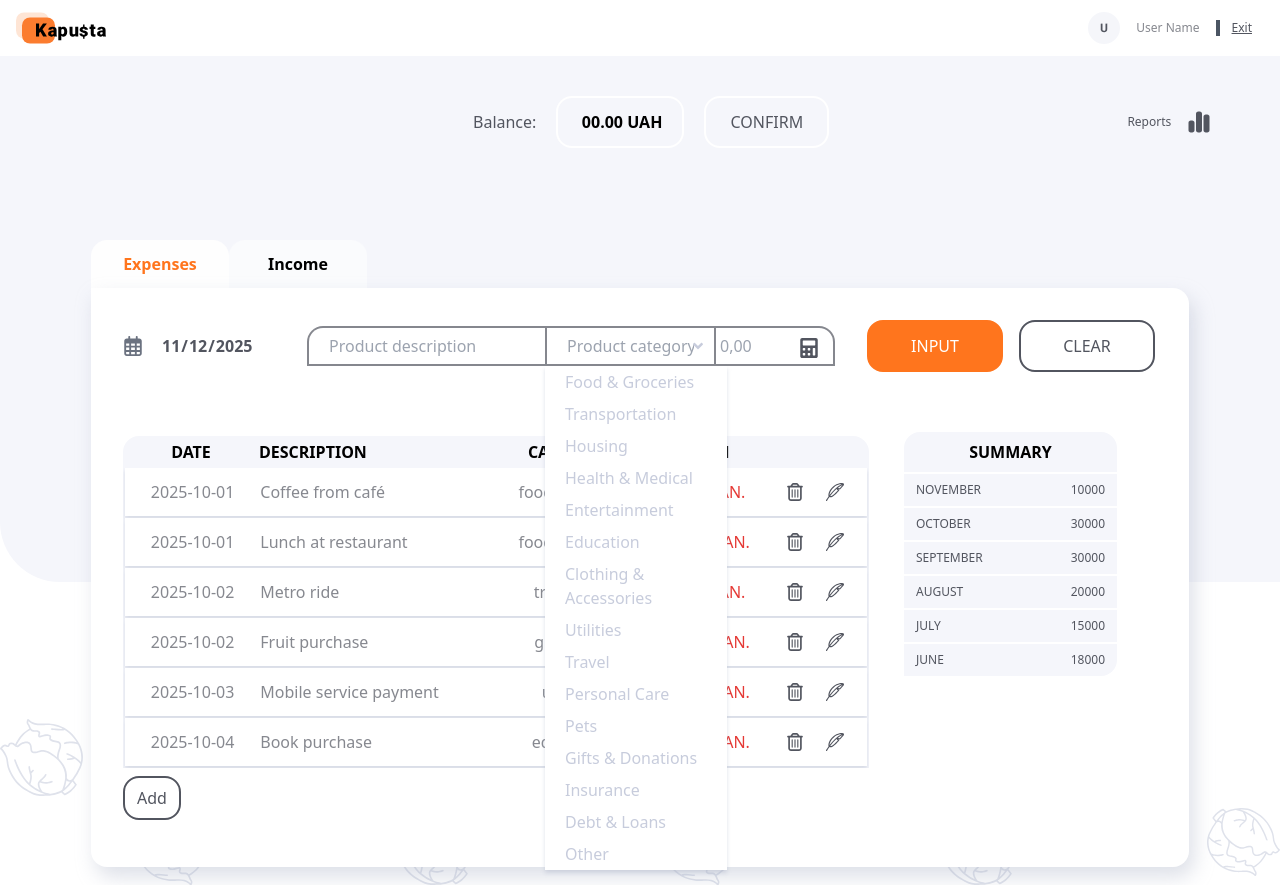
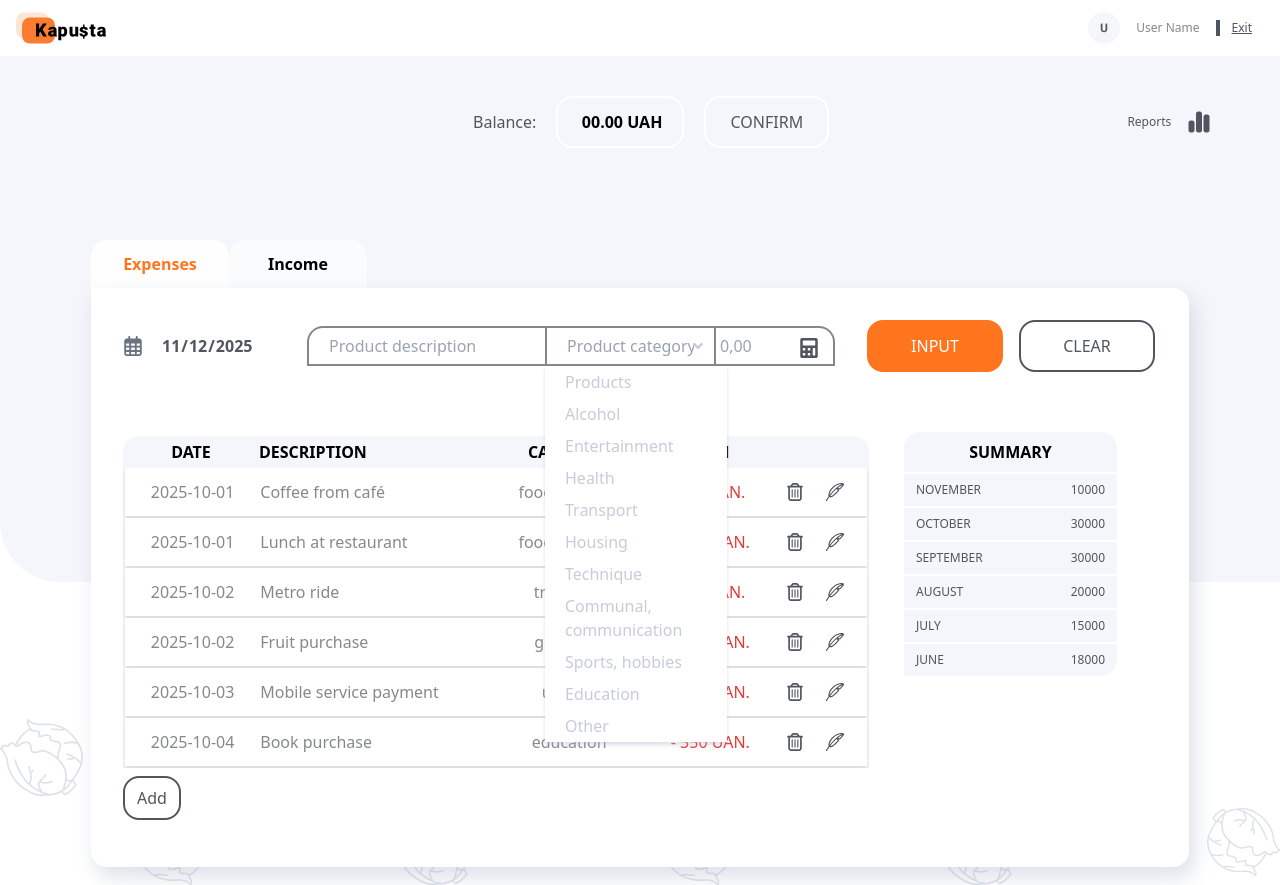
Before and after one commit to Vitaliy28031985/kapusta, a Next.js app: page /comment in a window 1280 px wide. Both pictures are taken after a click on the button 698 px from the left and 346 px from the top of the page. Built offline with nearby package versions, Linux system fonts and the light colour scheme.

Commit message:
corrected filter

```diff
--- a/src/app/components/comments/Expenses.tsx
+++ b/src/app/components/comments/Expenses.tsx
@@ -6,6 +6,7 @@ import { Data, defaultData } from "@/app/interfaces/filter";
 import ExpensesTablet from "./ExpensesTablet";
 import Months from "./Months";
 import { SummaryItem } from "@/app/interfaces/months";
+import { category } from "@/db/categoryExpenses";
 
 const summary: SummaryItem[] = [
     { id: 1, month: 'November', sum: 10000.00 },
@@ -27,7 +28,7 @@ const Expenses = () => {
 
     return (
         <div className="z-50 tab:w-[704px] desk:w-[1098px] tab:h-[616px] desk:h-[579px] tab:pt-6 desk:pt-8 tab:pb-[42px] desk:pb-[61px] tab:px-10 desk:px-8  bg-white relative tab:left-[32px]  desk:left-[91px] rounded-r-[16px] rounded-bl-[16px] shadow-shadow">
-            <Filter filterData={getFilterData} />
+            <Filter category={category} filterData={getFilterData} />
             <div className="desk:flex items-start gap-[75px]">
                 <ExpensesTablet />
                 <Months summary={summary} />
--- a/src/app/components/comments/ExpensesMobile.tsx
+++ b/src/app/components/comments/ExpensesMobile.tsx
@@ -5,6 +5,7 @@ import { FaArrowLeft } from 'react-icons/fa';
 import FilterMobile from './FilterMobile';
 import { Data, defaultData } from '@/app/interfaces/filter';
 import TabletExpensesMobile from './TabletExpensesMobile';
+import { category } from "@/db/categoryExpenses";
 
 interface Expenses {
     onToggle: () => void;
@@ -26,7 +27,7 @@ const ExpensesMobile = ({onToggle, toggle}: Expenses) => {
         <div>
             <button onClick={onToggle} className='text-text_op hover:text-bt_col ml-5 mt-4' type='button'>{!toggle ? (<div className='flex items-center gap-2'>Filter <FaArrowRight className="size-6"/></div>) : (<FaArrowLeft className="size-6" />) } </button>
 
-            {toggle && (<FilterMobile filterData={getFilterData} />)}
+            {toggle && (<FilterMobile category={category} filterData={getFilterData} />)}
             {!toggle && (<TabletExpensesMobile/>)}
 
         </div>
--- a/src/app/components/comments/Filter.tsx
+++ b/src/app/components/comments/Filter.tsx
@@ -4,12 +4,12 @@ import { useRef, useState } from "react";
 import { FaRegCalendarDays } from 'react-icons/fa6';
 import { FaAngleDown } from 'react-icons/fa';
 import { FaCalculator } from 'react-icons/fa';
-import categories from '../../../db/category.json';
+// import categories from '../../../db/category.json';
 import { Data, defaultData, FilterProps } from "@/app/interfaces/filter";
 
 
 
-const Filter = ({filterData}: FilterProps) => {
+const Filter = ({filterData, category}: FilterProps) => {
   const [data, setData] = useState<Data>(defaultData);
   const [showMenu, setShowMenu] = useState(false);
 
@@ -107,7 +107,7 @@ const submit = (e: React.FormEvent<HTMLFormElement>) => {
                       </button>
                     {showMenu && (
                     <div className="z-50 bg-white w-[182px]   absolute top-10 left-0 shadow-shadow_menu">
-                    {categories && categories.expenseCategories.map(({ name, id }) => (
+                    {category && category?.map(({ name, id }) => (
                    <div className="
                     px-5 py-1 text-menu_text font-normal text-sx hover:text-text_color hover:bg-bg_fon cursor-pointer
                     "
--- a/src/app/components/comments/FilterMobile.tsx
+++ b/src/app/components/comments/FilterMobile.tsx
@@ -2,9 +2,9 @@
 import { useRef, useState } from "react";
 import { FaAngleDown, FaCalculator, FaRegCalendarDays } from "react-icons/fa6";
 import { Data, defaultData, FilterProps } from "@/app/interfaces/filter";
-import categories from '../../../db/category.json';
 
-const FilterMobile = ({ filterData }: FilterProps) => {
+
+const FilterMobile = ({ filterData, category }: FilterProps) => {
     const [data, setData] = useState<Data>(defaultData);
 
     const [showMenu, setShowMenu] = useState(false);
@@ -102,7 +102,7 @@ const FilterMobile = ({ filterData }: FilterProps) => {
                 </button>
                 {showMenu && (
                 <div className="z-50 bg-white w-[280px]   absolute top-10 left-5 shadow-shadow_menu">
-                {categories && categories.expenseCategories.map(({ name, id }) => (
+                {category && category.map(({ name, id }) => (
                 <div className=" px-5 py-1 text-menu_text font-normal text-sx hover:text-text_color hover:bg-bg_fon cursor-poi  "
                   onClick={() => {
                     setData({ ...data, category: name });
--- a/src/app/components/comments/Income.tsx
+++ b/src/app/components/comments/Income.tsx
@@ -6,6 +6,7 @@ import Filter from "./Filter";
 import IncomesTablet from "./IncomeTablet";
 import { SummaryItem } from '@/app/interfaces/months';
 import Months from "./Months";
+import { category } from "@/db/categoryIncome";
 
 const summary: SummaryItem[] = [
     { id: 1, month: 'November', sum: 25500.00 },
@@ -27,7 +28,7 @@ const Income = () => {
     console.log(filterData)
     return (
         <div className="z-50 tab:w-[704px] desk:w-[1098px] tab:h-[616px] desk:h-[579px] tab:pt-6 desk:pt-8 tab:pb-[42px] desk:pb-[61px] tab:px-10 desk:px-8  bg-white relative tab:left-[32px]  desk:left-[91px] rounded-r-[16px] rounded-bl-[16px] shadow-shadow">
-            <Filter filterData={getFilterData} />
+            <Filter category={category} filterData={getFilterData} />
             <div className="desk:flex items-start gap-[75px]">
                 <IncomesTablet />
                 <Months summary={summary}/>
--- a/src/app/components/comments/IncomeMobile.tsx
+++ b/src/app/components/comments/IncomeMobile.tsx
@@ -5,6 +5,7 @@ import { FaArrowLeft } from 'react-icons/fa';
 import FilterMobile from './FilterMobile';
 import { Data, defaultData } from '@/app/interfaces/filter';
 import TabletIncomeMobile from './TabletIncomeMobile';
+import { category } from "@/db/categoryIncome";
 
 
 interface Incomes {
@@ -26,7 +27,7 @@ const IncomeMobile = ({onToggle, toggle}: Incomes) => {
         <div>
             <button onClick={onToggle} className='text-text_op hover:text-bt_col ml-5 mt-4' type='button'>{!toggle ? (<div className='flex items-center gap-2'>Filter <FaArrowRight className="size-6"/></div>) : (<FaArrowLeft className="size-6" />) } </button>
 
-            {toggle && (<FilterMobile filterData={getFilterData} />)}
+            {toggle && (<FilterMobile category={category} filterData={getFilterData} />)}
             {!toggle && (<TabletIncomeMobile/>)}
 
         </div>
--- a/src/app/interfaces/filter.ts
+++ b/src/app/interfaces/filter.ts
@@ -1,3 +1,5 @@
+import { DataCategory } from "./report";
+
 export interface Data {
   date: Date;
   description: string;
@@ -6,7 +8,8 @@ export interface Data {
 }
 
 export interface FilterProps {
-  filterData: (data: Data) => void
+  filterData: (data: Data) => void;
+  category: DataCategory[];
 }
 
  export const defaultData = {
```
Also changed, not shown: src/app/interfaces/report.ts (+8 -0 lines).
